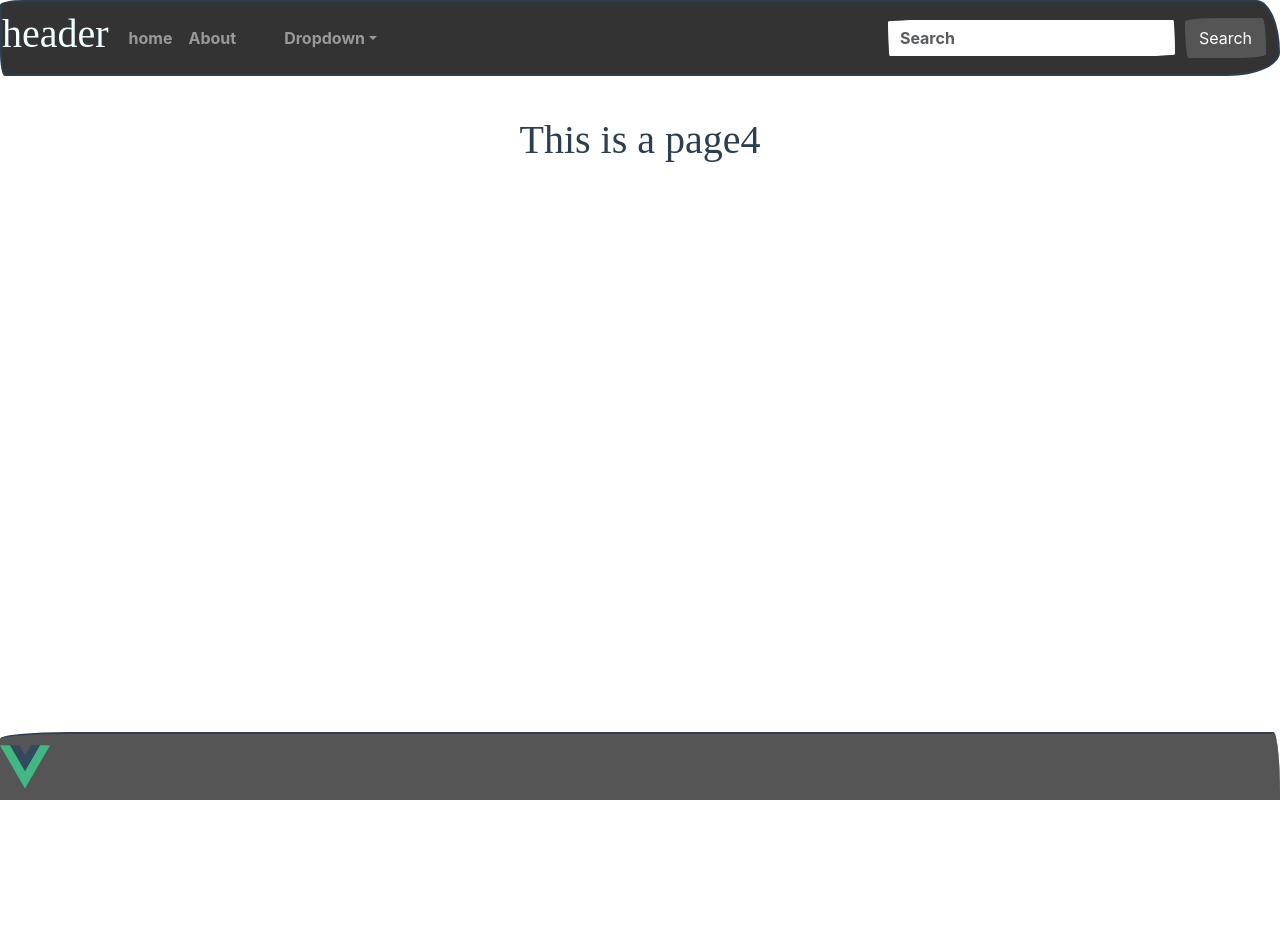
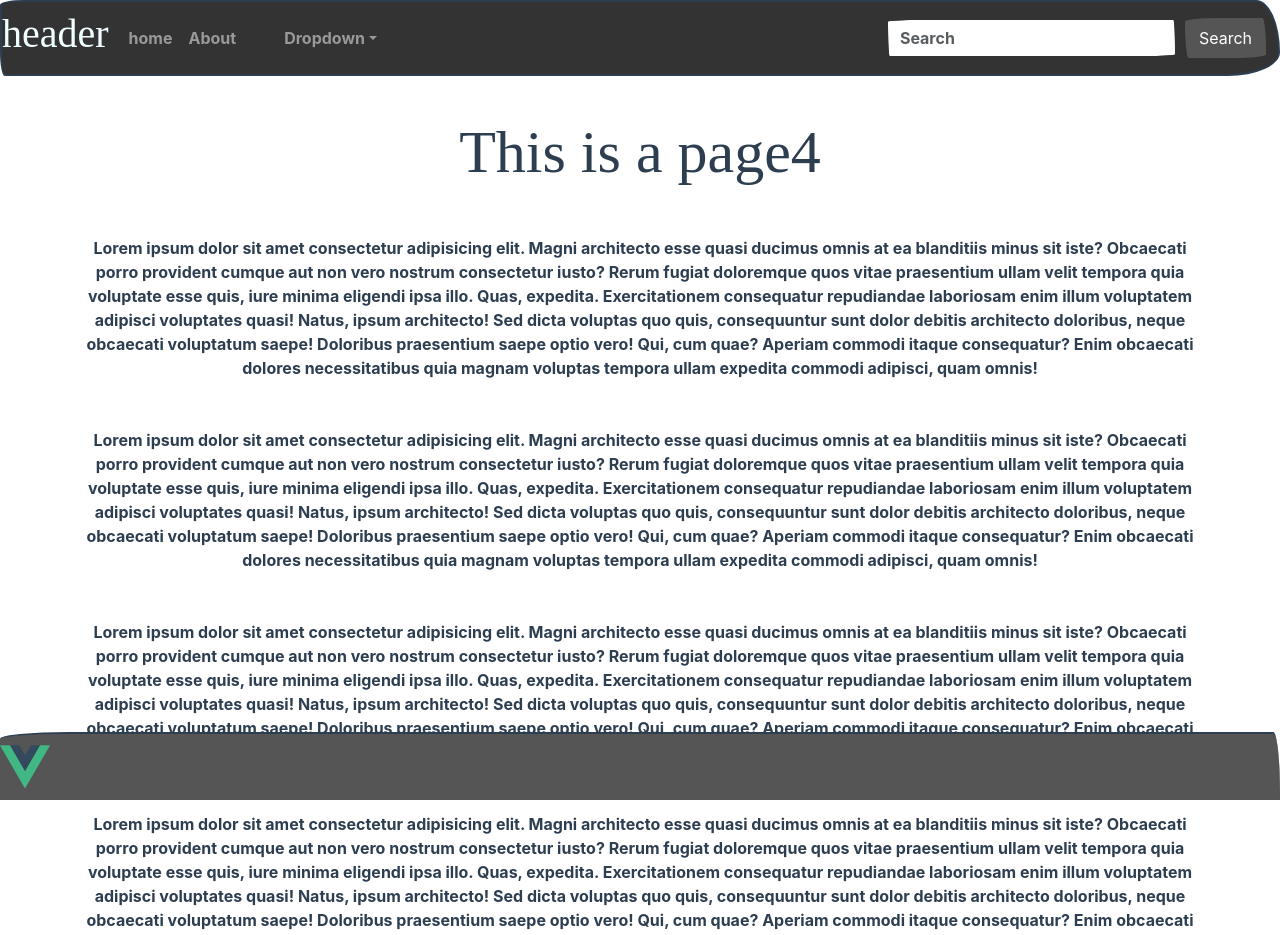
Before and after one commit to YutaHoshino414/practice_JS, a Vue app: page /page4 in a window 1280 px wide. Shown: the top 935 px of the page. Before the commit the page ends 800 px from the top, so only its background shows below. Built offline with nearby package versions, Linux system fonts and the light colour scheme; a web font is replaced by a local one.

Commit message:
add animate.css/gsap

```diff
--- a/package.json
+++ b/package.json
@@ -13,6 +13,7 @@
     "bootstrap-vue": "^2.21.2",
     "bootswatch": "^5.1.3",
     "core-js": "^3.6.5",
+    "gsap": "^3.8.0",
     "jquery": "^3.6.0",
     "popper.js": "^1.16.1",
     "vue": "^3.0.0",
--- a/public/index.html
+++ b/public/index.html
@@ -7,9 +7,12 @@
     <link rel="icon" href="<%= BASE_URL %>favicon.ico">
     <script src="https://code.jquery.com/jquery-3.2.1.slim.min.js" integrity="sha384-KJ3o2DKtIkvYIK3UENzmM7KCkRr/rE9/Qpg6aAZGJwFDMVNA/GpGFF93hXpG5KkN" crossorigin="anonymous"></script>
     <script src="https://cdnjs.cloudflare.com/ajax/libs/popper.js/1.12.9/umd/popper.min.js" integrity="sha384-ApNbgh9B+Y1QKtv3Rn7W3mgPxhU9K/ScQsAP7hUibX39j7fakFPskvXusvfa0b4Q" crossorigin="anonymous"></script>
-
     <script src="https://maxcdn.bootstrapcdn.com/bootstrap/4.0.0/js/bootstrap.min.js" integrity="sha384-JZR6Spejh4U02d8jOt6vLEHfe/JQGiRRSQQxSfFWpi1MquVdAyjUar5+76PVCmYl" crossorigin="anonymous"></script>
     <link rel="stylesheet" href="https://maxcdn.bootstrapcdn.com/bootstrap/4.0.0/css/bootstrap.min.css" integrity="sha384-Gn5384xqQ1aoWXA+058RXPxPg6fy4IWvTNh0E263XmFcJlSAwiGgFAW/dAiS6JXm" crossorigin="anonymous">
+    <link
+    rel="stylesheet"
+    href="https://cdnjs.cloudflare.com/ajax/libs/animate.css/4.1.1/animate.min.css"
+    />
     <title><%= htmlWebpackPlugin.options.title %></title>
   </head>
   <body>
@@ -18,5 +21,6 @@
     </noscript>
     <div id="app"></div>
     <!-- built files will be auto injected -->
+    <script src="https://cdnjs.cloudflare.com/ajax/libs/gsap/3.3.4/gsap.min.js"></script>
   </body>
 </html>
--- a/src/components/HelloWorld.vue
+++ b/src/components/HelloWorld.vue
@@ -20,8 +20,9 @@ export default {
 
 <!-- Add "scoped" attribute to limit CSS to this component only -->
 <style scoped>
-h3 {
-  margin: 40px 0 0;
+h1 {
+  margin: 0px 0 0;
+  font-size: 50px;
 }
 ul {
   list-style-type: none;
--- a/src/components/headerpart.vue
+++ b/src/components/headerpart.vue
@@ -10,12 +10,6 @@
         <li class="nav-item">
             <router-link to="/" class="nav-link">home</router-link>
         </li>
-        <!-- <li class="nav-item">
-          <a class="nav-link" href="#">Features</a>
-        </li>
-        <li class="nav-item">
-          <a class="nav-link" href="#">Pricing</a>
-        </li> -->
         <li class="nav-item">
           <router-link to="/about" class="nav-link">About</router-link>
         </li>
@@ -23,9 +17,6 @@
           <li>
           <a class="nav-link dropdown-toggle" data-bs-toggle="dropdown" href="#" role="button" aria-haspopup="true" aria-expanded="false">Dropdown</a>
           <ul class="dropdown-menu">
-            <a class="dropdown-item" href="#">Action</a>
-            <a class="dropdown-item" href="#">Another action</a>
-            <a class="dropdown-item" href="#">Something else here</a>
             <router-link to="/page1" class="dropdown-item">Page1</router-link>
             <router-link to="/page2" class="dropdown-item">Page2</router-link>
             <router-link to="/page3" class="dropdown-item">Page3</router-link>
--- a/src/main.js
+++ b/src/main.js
@@ -4,8 +4,8 @@ import router from './router'
 import axios from 'axios'
 import "bootswatch/dist/sketchy/bootstrap.min.css";
 import "bootstrap/dist/js/bootstrap.bundle.min.js"
+import gsap from 'gsap'
 
 
-
-const app = createApp(App).use(router,axios)
+const app = createApp(App).use(router,axios,gsap)
 app.mount('#app')
--- a/src/views/About.vue
+++ b/src/views/About.vue
@@ -1,7 +1,12 @@
 <template>
   <div class="about">
     <h1>This is an about page</h1>
-    <p class="mt-5">Lorem ipsum dolor sit amet consectetur adipisicing elit. Magni architecto esse quasi ducimus omnis at ea blanditiis minus sit iste? Obcaecati porro provident cumque aut non vero nostrum consectetur iusto?
+    <p class="mt-5 animate__animated animate__bounceInLeft animate__delay-1s">Lorem ipsum dolor sit amet consectetur adipisicing elit. Magni architecto esse quasi ducimus omnis at ea blanditiis minus sit iste? Obcaecati porro provident cumque aut non vero nostrum consectetur iusto?
+    Rerum fugiat doloremque quos vitae praesentium ullam velit tempora quia voluptate esse quis, iure minima eligendi ipsa illo. Quas, expedita. Exercitationem consequatur repudiandae laboriosam enim illum voluptatem adipisci voluptates quasi!
+    Natus, ipsum architecto! Sed dicta voluptas quo quis, consequuntur sunt dolor debitis architecto doloribus, neque obcaecati voluptatum saepe! Doloribus praesentium saepe optio vero! Qui, cum quae? Aperiam commodi itaque consequatur?
+    Enim obcaecati dolores necessitatibus quia magnam voluptas tempora ullam expedita commodi adipisci, quam omnis! Quis repellendus possimus similique error esse, quisquam quas pariatur sint. Culpa, aspernatur. Impedit deleniti voluptatum reprehenderit.
+    Sint temporibus et dignissimos pariatur, corrupti ab corporis ipsum perferendis itaque ipsam iusto dolore non molestiae fugiat incidunt blanditiis odio iste quam voluptatem quidem a! Aliquam vitae minima laboriosam assumenda!</p>
+    <p class="mt-5 animate__animated animate__bounceInRight animate__delay-2s">Lorem ipsum dolor sit amet consectetur adipisicing elit. Magni architecto esse quasi ducimus omnis at ea blanditiis minus sit iste? Obcaecati porro provident cumque aut non vero nostrum consectetur iusto?
     Rerum fugiat doloremque quos vitae praesentium ullam velit tempora quia voluptate esse quis, iure minima eligendi ipsa illo. Quas, expedita. Exercitationem consequatur repudiandae laboriosam enim illum voluptatem adipisci voluptates quasi!
     Natus, ipsum architecto! Sed dicta voluptas quo quis, consequuntur sunt dolor debitis architecto doloribus, neque obcaecati voluptatum saepe! Doloribus praesentium saepe optio vero! Qui, cum quae? Aperiam commodi itaque consequatur?
     Enim obcaecati dolores necessitatibus quia magnam voluptas tempora ullam expedita commodi adipisci, quam omnis! Quis repellendus possimus similique error esse, quisquam quas pariatur sint. Culpa, aspernatur. Impedit deleniti voluptatum reprehenderit.
--- a/src/views/Home.vue
+++ b/src/views/Home.vue
@@ -1,7 +1,7 @@
 <template>
   <div class="home">
-    <img alt="Vue logo" src="../assets/logo.png">
-    <HelloWorld msg="Welcome to Your Vue.js App"/>
+    <img alt="Vue logo" src="../assets/logo.png" class="">
+    <HelloWorld msg="Welcome to Your Vue.js App" class="animate__animated animate__bounceInDown animate__delay-1s" />
     <Movie />
   </div>
 </template>
--- a/src/views/Page4.vue
+++ b/src/views/Page4.vue
@@ -1,5 +1,28 @@
 <template>
 <div class="page4">
-    <h1>This is a page4</h1>
+    <h1 class="mb-5 animate__animated animate__bounceInUp animate__delay-1s">This is a page4</h1>
+    <p class="mt-5 animate__animated animate__bounceInLeft animate__delay-2s">Lorem ipsum dolor sit amet consectetur adipisicing elit. Magni architecto esse quasi ducimus omnis at ea blanditiis minus sit iste? Obcaecati porro provident cumque aut non vero nostrum consectetur iusto?
+    Rerum fugiat doloremque quos vitae praesentium ullam velit tempora quia voluptate esse quis, iure minima eligendi ipsa illo. Quas, expedita. Exercitationem consequatur repudiandae laboriosam enim illum voluptatem adipisci voluptates quasi!
+    Natus, ipsum architecto! Sed dicta voluptas quo quis, consequuntur sunt dolor debitis architecto doloribus, neque obcaecati voluptatum saepe! Doloribus praesentium saepe optio vero! Qui, cum quae? Aperiam commodi itaque consequatur?
+    Enim obcaecati dolores necessitatibus quia magnam voluptas tempora ullam expedita commodi adipisci, quam omnis! </p>
+    <p class="mt-5 animate__animated animate__bounceInRight animate__delay-2s">Lorem ipsum dolor sit amet consectetur adipisicing elit. Magni architecto esse quasi ducimus omnis at ea blanditiis minus sit iste? Obcaecati porro provident cumque aut non vero nostrum consectetur iusto?
+    Rerum fugiat doloremque quos vitae praesentium ullam velit tempora quia voluptate esse quis, iure minima eligendi ipsa illo. Quas, expedita. Exercitationem consequatur repudiandae laboriosam enim illum voluptatem adipisci voluptates quasi!
+    Natus, ipsum architecto! Sed dicta voluptas quo quis, consequuntur sunt dolor debitis architecto doloribus, neque obcaecati voluptatum saepe! Doloribus praesentium saepe optio vero! Qui, cum quae? Aperiam commodi itaque consequatur?
+    Enim obcaecati dolores necessitatibus quia magnam voluptas tempora ullam expedita commodi adipisci, quam omnis! </p>
+    <p class="mt-5 animate__animated animate__backInRight animate__delay-3s">Lorem ipsum dolor sit amet consectetur adipisicing elit. Magni architecto esse quasi ducimus omnis at ea blanditiis minus sit iste? Obcaecati porro provident cumque aut non vero nostrum consectetur iusto?
+    Rerum fugiat doloremque quos vitae praesentium ullam velit tempora quia voluptate esse quis, iure minima eligendi ipsa illo. Quas, expedita. Exercitationem consequatur repudiandae laboriosam enim illum voluptatem adipisci voluptates quasi!
+    Natus, ipsum architecto! Sed dicta voluptas quo quis, consequuntur sunt dolor debitis architecto doloribus, neque obcaecati voluptatum saepe! Doloribus praesentium saepe optio vero! Qui, cum quae? Aperiam commodi itaque consequatur?
+    Enim obcaecati dolores necessitatibus quia magnam voluptas tempora ullam expedita commodi adipisci, quam omnis! </p>
+    <p class="mt-5 animate__animated animate__backInLeft animate__delay-4s">Lorem ipsum dolor sit amet consectetur adipisicing elit. Magni architecto esse quasi ducimus omnis at ea blanditiis minus sit iste? Obcaecati porro provident cumque aut non vero nostrum consectetur iusto?
+    Rerum fugiat doloremque quos vitae praesentium ullam velit tempora quia voluptate esse quis, iure minima eligendi ipsa illo. Quas, expedita. Exercitationem consequatur repudiandae laboriosam enim illum voluptatem adipisci voluptates quasi!
+    Natus, ipsum architecto! Sed dicta voluptas quo quis, consequuntur sunt dolor debitis architecto doloribus, neque obcaecati voluptatum saepe! Doloribus praesentium saepe optio vero! Qui, cum quae? Aperiam commodi itaque consequatur?
+    Enim obcaecati dolores necessitatibus quia magnam voluptas tempora ullam expedita commodi adipisci, quam omnis! </p>
+
 </div>
 </template>
+
+<style scoped>
+h1{
+    font-size: 60px;
+}
+</style>
```
Also changed, not shown: src/views/Page1.vue (+36 -4 lines), 1 other file (tests, documents, lock files or other folders).
